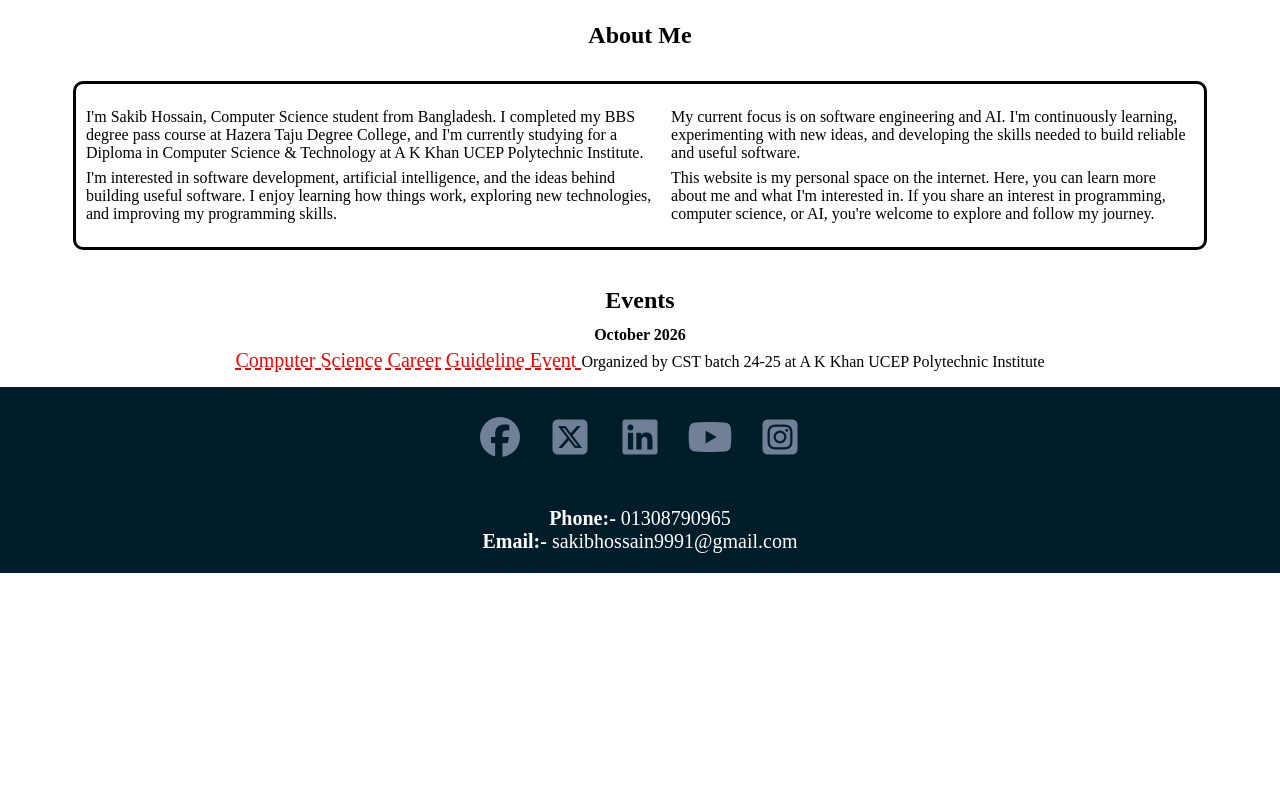
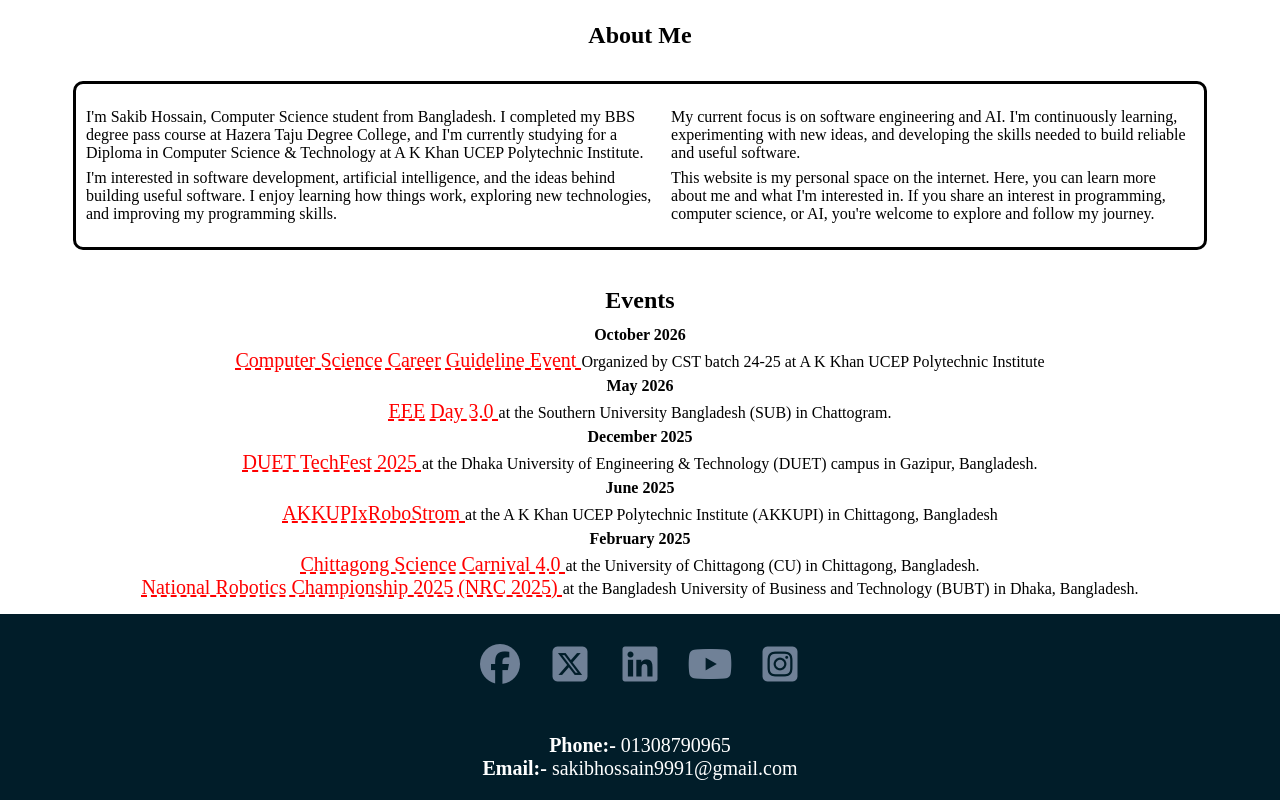
Before and after one commit to sakib2661/sakib-hossain, a plain HTML site: page index.html in a window 1280 px wide. Shown: the part 1408-2208 px from the top of the page. Before the commit the page ends 1981 px from the top, so only its background shows below. Drawn offline with Linux system fonts and the light colour scheme.

Commit message:
Add more event pages

```diff
--- a/index.html
+++ b/index.html
@@ -10,7 +10,6 @@
       referrerpolicy="no-referrer"
     />
     <link rel="stylesheet" href="CSS/style.css" />
-    <link rel="stylesheet" href="CSS/utilities.css" />
     <meta name="viewport" content="width=device-width, initial-scale=1.0" />
   </head>
   <body>
@@ -106,6 +105,70 @@
           </a>
           Organized by CST batch 24-25 at A K Khan UCEP Polytechnic Institute
         </p>
+
+        <h4 class="time">May 2026</h4>
+        <p>
+          <a
+            style="color: red;"
+            href="PAGES/eeeDay2026.html"
+            target="_blank"
+            rel="noopener noreferrer"
+          >
+            EEE Day 3.0
+          </a>
+          at the Southern University Bangladesh (SUB) in Chattogram.
+        </p>
+
+        <h4 class="time">December 2025</h4>
+        <p>
+          <a
+            style="color: red;"
+            href="PAGES/duetTechFest2025.html"
+            target="_blank"
+            rel="noopener noreferrer"
+          >
+            DUET TechFest 2025
+          </a>
+          at the Dhaka University of Engineering & Technology (DUET) campus in Gazipur, Bangladesh.
+        </p>
+
+        <h4 class="time">June 2025</h4>
+        <p>
+          <a
+            style="color: red;"
+            href="PAGES/akkupiXRoboStrom2025.html"
+            target="_blank"
+            rel="noopener noreferrer"
+          >
+            AKKUPIxRoboStrom
+          </a>
+          at the A K Khan UCEP Polytechnic Institute (AKKUPI) in Chittagong, Bangladesh
+        </p>
+
+        <h4 class="time">February 2025</h4>
+        <p>
+          <a
+            style="color: red;"
+            href="PAGES/csc2025.html"
+            target="_blank"
+            rel="noopener noreferrer"
+          >
+            Chittagong Science Carnival 4.0
+          </a>
+          at the University of Chittagong (CU) in Chittagong, Bangladesh.
+        </p>
+
+        <p>
+          <a
+            style="color: red;"
+            href="PAGES/nrc2025.html"
+            target="_blank"
+            rel="noopener noreferrer"
+          >
+            National Robotics Championship 2025 (NRC 2025)
+          </a>
+          at the Bangladesh University of Business and Technology (BUBT) in Dhaka, Bangladesh.
+        </p>
       </div>
     </div>
 
```
Also changed, not shown: PAGES/careerGuidelines2026.html (+1 -1 lines), PAGES/eeeDay2026.html (added, +94 -0 lines), CSS/eeeDay2026.css (added).
